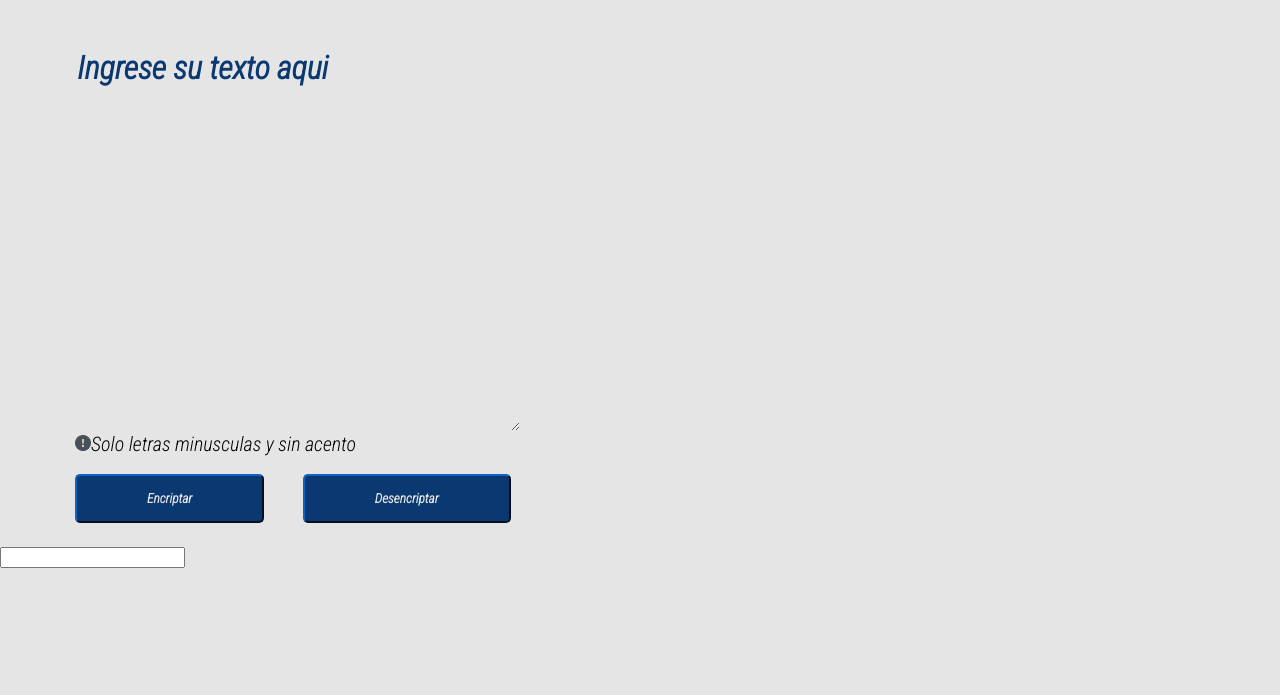
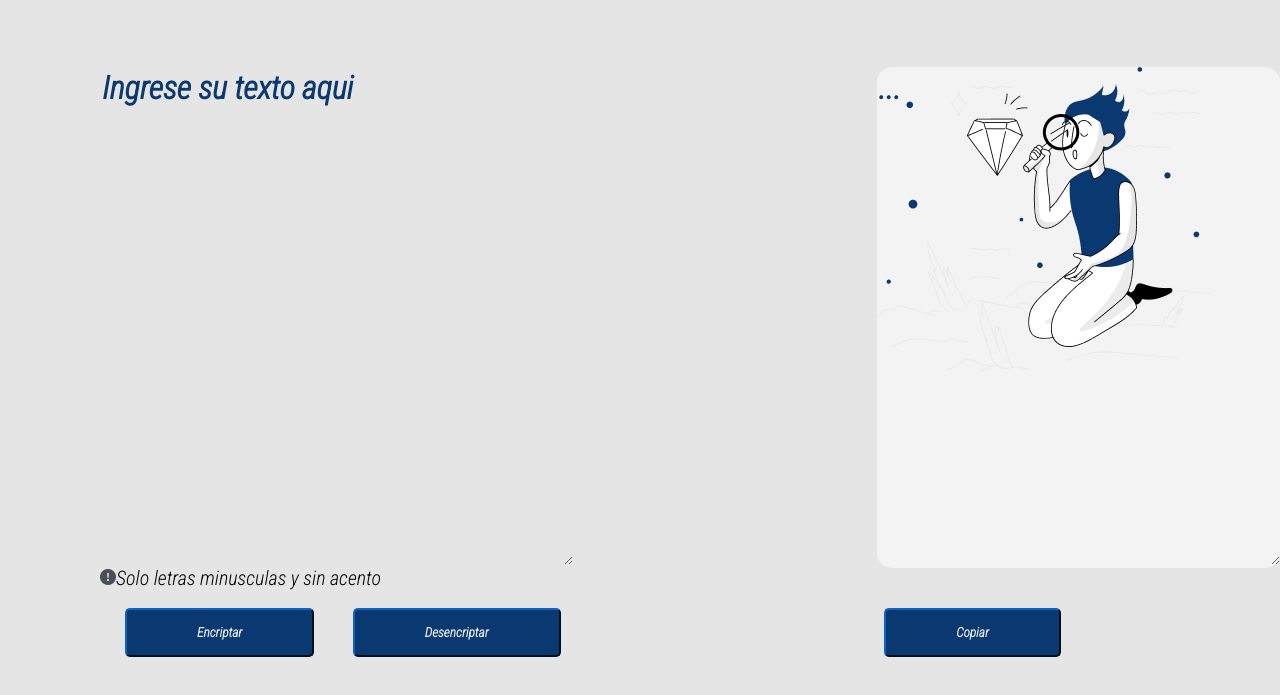
Before and after one commit to Orionwilx/Alura-proyecto.encriptacion, a plain HTML site: page index.html in a window 1280 px wide. Shown: the part 77-772 px from the top of the page. Drawn offline with Linux system fonts and the light colour scheme.

Commit message:
Agregando la sona de resultados del encriptado

```diff
--- a/index.html
+++ b/index.html
@@ -27,20 +27,27 @@
 
             <div class="input-mensaje">
                 <label for="mensaje"></label>
-                <textarea id="mensaje" cols="30" rows="10" placeholder="Ingrese su texto aqui"></textarea>
+                <textarea id="mensaje" cols="32" rows="13" placeholder="Ingrese su texto aqui"></textarea>
 
-                <p><img src="Imagenes/sinbolo.png">Solo letras minusculas y sin acento</p>
+                <div class="output-mensaje">
+                    <label for="resultado"></label>
+                    <textarea id="resultado" cols="27" rows="13" placeholder="..."></textarea>
+                </div>
 
+                <div class="recordatorio">
+                    <p><img src="Imagenes/sinbolo.png">Solo letras minusculas y sin acento</p>
+                </div>
             </div>
+
+
             <div input-botones>
                 <input type="submit" value="Encriptar" class="encriptar-boton">
 
                 <input type="submit" value="Desencriptar" class="desencriptar-boton">
+
+                <input type="submit" value="Copiar" class="copiar-boton">
             </div>
 
-        </section>
-        <section class="principal-resultado">
-            <input type="text">
         </section>
     </body>
 </html>
--- a/style.css
+++ b/style.css
@@ -17,15 +17,16 @@ body{
 }
 
 .principal-contenido{
-    height: 500px;
+    height: 800px;
 }
 
 .input-mensaje{
-    margin: 50px 0 20px 75px;
+    margin: 50px 0 20px 100px;
+    display: inline-block;
+
 }
 
 .input-mensaje textarea{
-
     font-family: 'Roboto Condensed', sans-serif;
     background-color: #E5E5E5;
     outline: none;
@@ -33,7 +34,22 @@ body{
     font-size: 2em;
     font-weight: bold;
     color: #0A3871;
+}
 
+.input-mensaje #mensaje{
+    margin-right:300px;
+}
+
+.output-mensaje{
+    display: inline-block;
+    background-color: #f3f3f3;
+    border-radius: 15px;
+}
+
+.output-mensaje #resultado{
+    border-radius: 7px;
+    background: url(Imagenes/Muñeco.png);
+    background-repeat: no-repeat;
 }
 
 .input-mensaje textarea::placeholder{
@@ -47,16 +63,23 @@ body{
     font-size: 1.25em;
 }
 
+.recodatorio{
+    display: block;
+}
 
 .encriptar-boton{
-    margin-left: 75px;
+    margin-left: 125px;
 }
 
 .desencriptar-boton{
     margin-left: 35px;
 }
 
-.desencriptar-boton, .encriptar-boton{
+.copiar-boton{
+    margin-left: 320px;
+}
+
+.desencriptar-boton, .encriptar-boton, .copiar-boton{
     padding: 15px 70px;
     border-color: #0A3871;
     border-radius: 5px;
@@ -66,7 +89,7 @@ body{
     font-family: 'Roboto Condensed', sans-serif;
 }
 
-.desencriptar-boton:hover, .encriptar-boton:hover{
+.desencriptar-boton:hover, .encriptar-boton:hover ,.copiar-boton:hover{
     background-color: #0A1871;
     border-color: #0A0871;
     transform: scale(1.2);
```
